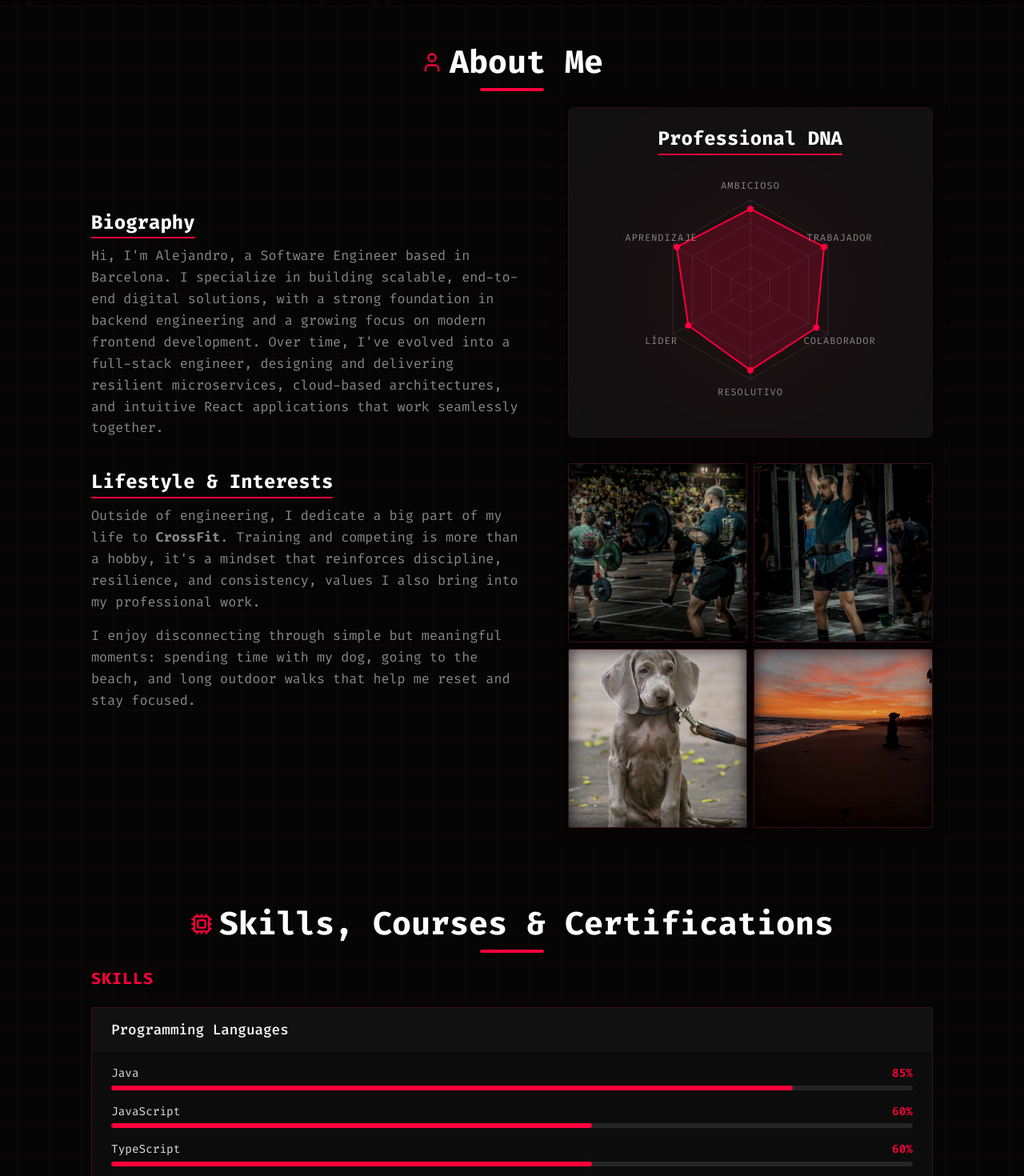
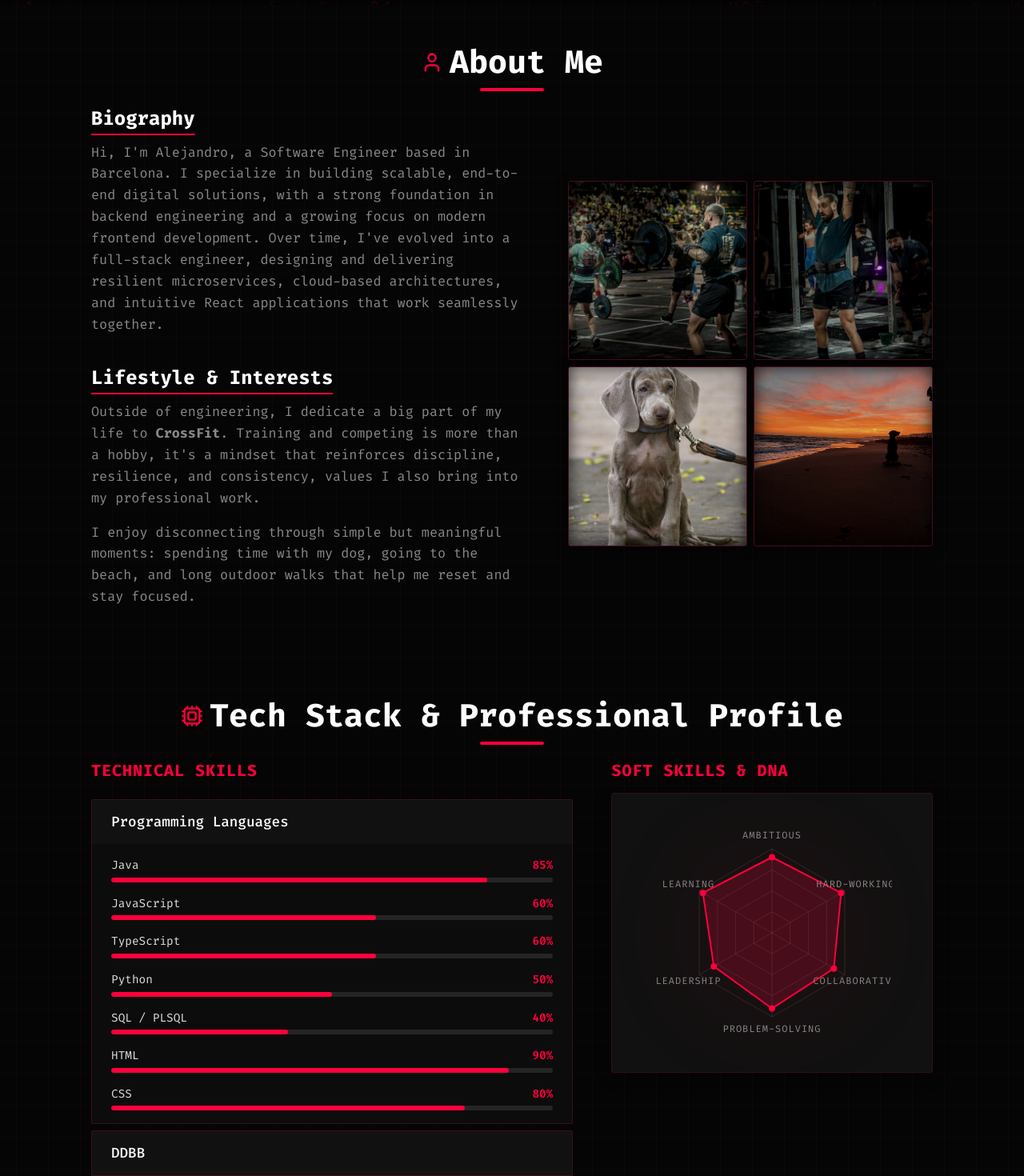
Before and after one commit to Siralexisstar/my-html-csv, a React (Vite) app in the folder cv-portfolio/: page / in a window 1280 px wide. Shown: the part 818-2288 px from the top of the page at 80% size. Built offline with nearby package versions, Linux system fonts and the light colour scheme.

Commit message:
Professional DNA

```diff
--- a/cv-portfolio/src/components/sections/About.css
+++ b/cv-portfolio/src/components/sections/About.css
@@ -42,45 +42,8 @@
 
 .about__visual {
   display: flex;
-  flex-direction: column;
-  gap: var(--spacing-xl);
+  justify-content: center;
   align-items: center;
-}
-
-.about__dna {
-  width: 100%;
-  display: flex;
-  flex-direction: column;
-  align-items: center;
-  background-color: var(--color-surface);
-  padding: var(--spacing-lg);
-  border-radius: var(--radius-lg);
-  border: 1px solid rgba(255, 0, 60, 0.1);
-  box-shadow: 0 4px 20px rgba(0, 0, 0, 0.4);
-}
-
-.about__chart-container {
-  width: 100%;
-  max-width: 350px;
-  display: flex;
-  justify-content: center;
-  position: relative;
-}
-
-/* Add a glowing effect to the chart container */
-.about__chart-container::after {
-  content: '';
-  position: absolute;
-  top: 50%;
-  left: 50%;
-  transform: translate(-50%, -50%);
-  width: 200px;
-  height: 200px;
-  background: var(--color-primary);
-  filter: blur(100px);
-  opacity: 0.1;
-  pointer-events: none;
-  z-index: 0;
 }
 
 .about__gallery {
--- a/cv-portfolio/src/components/sections/About.jsx
+++ b/cv-portfolio/src/components/sections/About.jsx
@@ -1,18 +1,8 @@
 import { User } from 'lucide-react';
 import { Section } from '../layout/Section';
-import { RadarChart } from '../ui/RadarChart';
 import './About.css';
 
 export const About = () => {
-  const profileData = [
-    { label: 'Ambicioso', value: 90 },
-    { label: 'Trabajador', value: 95 },
-    { label: 'Colaborador', value: 85 },
-    { label: 'Resolutivo', value: 90 },
-    { label: 'Líder', value: 80 },
-    { label: 'Aprendizaje', value: 95 },
-  ];
-
   return (
     <Section id="about" title="About Me" icon={<User size={28} />} className="about">
       <div className="about__grid">
@@ -37,12 +27,6 @@ export const About = () => {
           </div>
         </div>
         <div className="about__visual">
-          <div className="about__dna">
-            <h3 className="about__subheading">Professional DNA</h3>
-            <div className="about__chart-container">
-              <RadarChart data={profileData} size={320} />
-            </div>
-          </div>
           <div className="about__gallery">
             <div className="about__image-container">
               <img src="/images/crossfit1.jpeg" alt="CrossFit Training" className="about__img" />
--- a/cv-portfolio/src/components/sections/Skills.css
+++ b/cv-portfolio/src/components/sections/Skills.css
@@ -14,11 +14,58 @@
   letter-spacing: 1px;
 }
 
-/* Accordion Area */
+/* Top Grid Area */
+.skills-top-grid {
+  display: grid;
+  grid-template-columns: 1fr;
+  gap: var(--spacing-xl);
+  margin-bottom: var(--spacing-xxl);
+}
+
+@media (min-width: 900px) {
+  .skills-top-grid {
+    grid-template-columns: 1.2fr 0.8fr;
+    gap: var(--spacing-xxl);
+    align-items: flex-start;
+  }
+}
+
 .skills-accordion {
   display: flex;
   flex-direction: column;
   gap: var(--spacing-sm);
+}
+
+.skills-visual {
+  display: flex;
+  flex-direction: column;
+}
+
+.skills-dna-card {
+  background-color: var(--color-surface);
+  border: 1px solid rgba(255, 0, 60, 0.15);
+  border-radius: var(--radius-md);
+  padding: var(--spacing-lg);
+  display: flex;
+  justify-content: center;
+  align-items: center;
+  box-shadow: 0 4px 20px rgba(0, 0, 0, 0.4);
+  position: relative;
+  overflow: hidden;
+}
+
+.skills-dna-card::after {
+  content: '';
+  position: absolute;
+  top: 50%;
+  left: 50%;
+  transform: translate(-50%, -50%);
+  width: 150px;
+  height: 150px;
+  background: var(--color-primary);
+  filter: blur(80px);
+  opacity: 0.1;
+  pointer-events: none;
 }
 
 .accordion-item {
--- a/cv-portfolio/src/components/sections/Skills.jsx
+++ b/cv-portfolio/src/components/sections/Skills.jsx
@@ -1,12 +1,23 @@
 import React, { useState } from 'react';
 import { Cpu } from 'lucide-react';
 import { Section } from '../layout/Section';
+import { RadarChart } from '../ui/RadarChart';
 import './Skills.css';
 
 export const Skills = () => {
   const [openCategory, setOpenCategory] = useState('Programming Languages');
 
+  const profileData = [
+    { label: 'Ambitious', value: 90 },
+    { label: 'Hard-working', value: 95 },
+    { label: 'Collaborative', value: 85 },
+    { label: 'Problem-solving', value: 90 },
+    { label: 'Leadership', value: 80 },
+    { label: 'Learning', value: 95 },
+  ];
+
   const categories = [
+    // ... (same categories as before)
     {
       name: 'Programming Languages',
       skills: [
@@ -92,12 +103,14 @@ export const Skills = () => {
   };
 
   return (
-    <Section id="skills" title="Skills, Courses & Certifications" icon={<Cpu size={28} />} className="skills-section">
+    <Section id="skills" title="Tech Stack & Professional Profile" icon={<Cpu size={28} />} className="skills-section">
       <div className="skills-layout-vertical">
 
+        {/* Top Grid: Skills + Professional DNA */}
+        <div className="skills-top-grid">
           {/* 1. Skills Accordion */}
           <div className="skills-accordion">
-          <h3 className="section-subtitle">SKILLS</h3>
+            <h3 className="section-subtitle">TECHNICAL SKILLS</h3>
             {categories.map((cat) => (
               <div key={cat.name} className={`accordion-item ${openCategory === cat.name ? 'is-open' : ''}`}>
                 <button className="accordion-header" onClick={() => handleToggle(cat.name)}>
@@ -120,7 +133,16 @@ export const Skills = () => {
             ))}
           </div>
 
-        {/* 2. Courses Horizontal Carousel */}
+          {/* 2. Professional DNA (Radar Chart) */}
+          <div className="skills-visual">
+            <h3 className="section-subtitle">SOFT SKILLS & DNA</h3>
+            <div className="skills-dna-card">
+              <RadarChart data={profileData} size={300} />
+            </div>
+          </div>
+        </div>
+
+        {/* 3. Courses Horizontal Carousel */}
         <div className="carousel-section">
           <h3 className="section-subtitle">COURSES (FINISHED)</h3>
           <div className="carousel-container">
```
Lines whose indentation alone changed are shown as unchanged.
